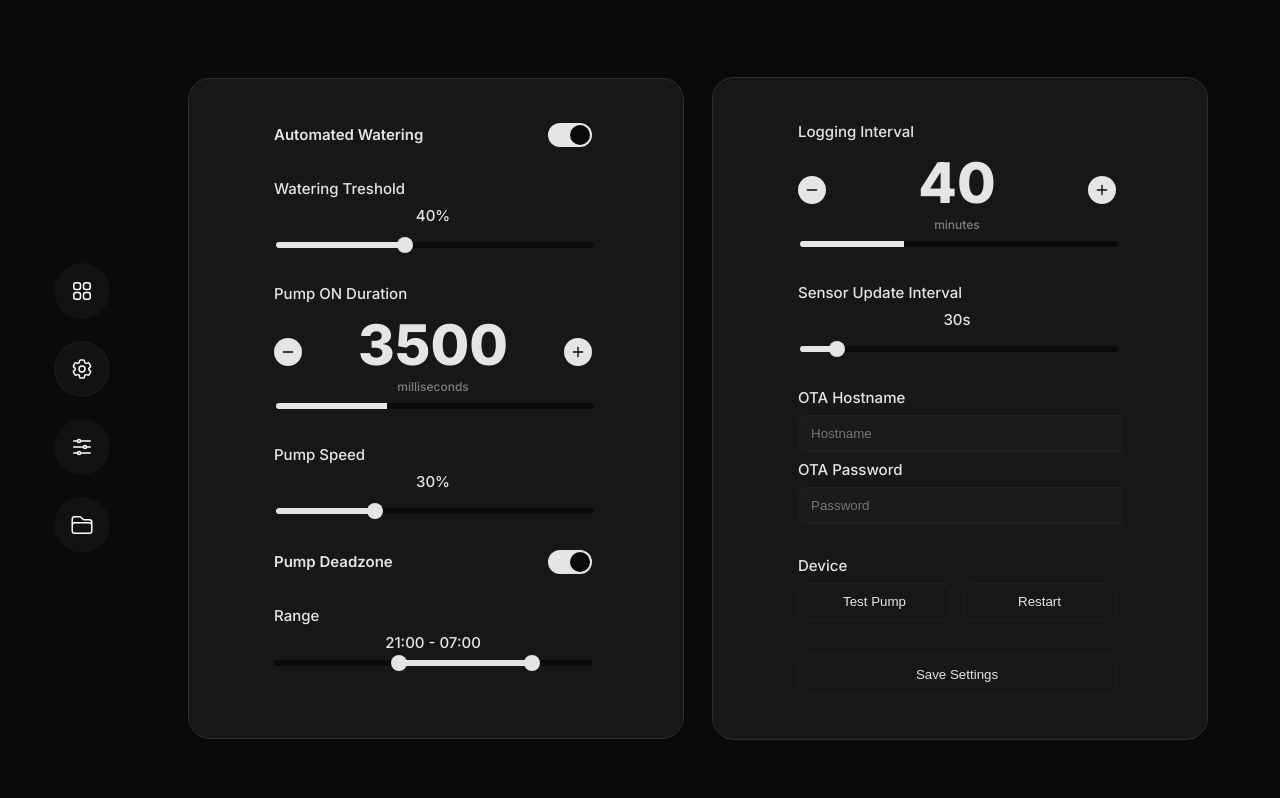
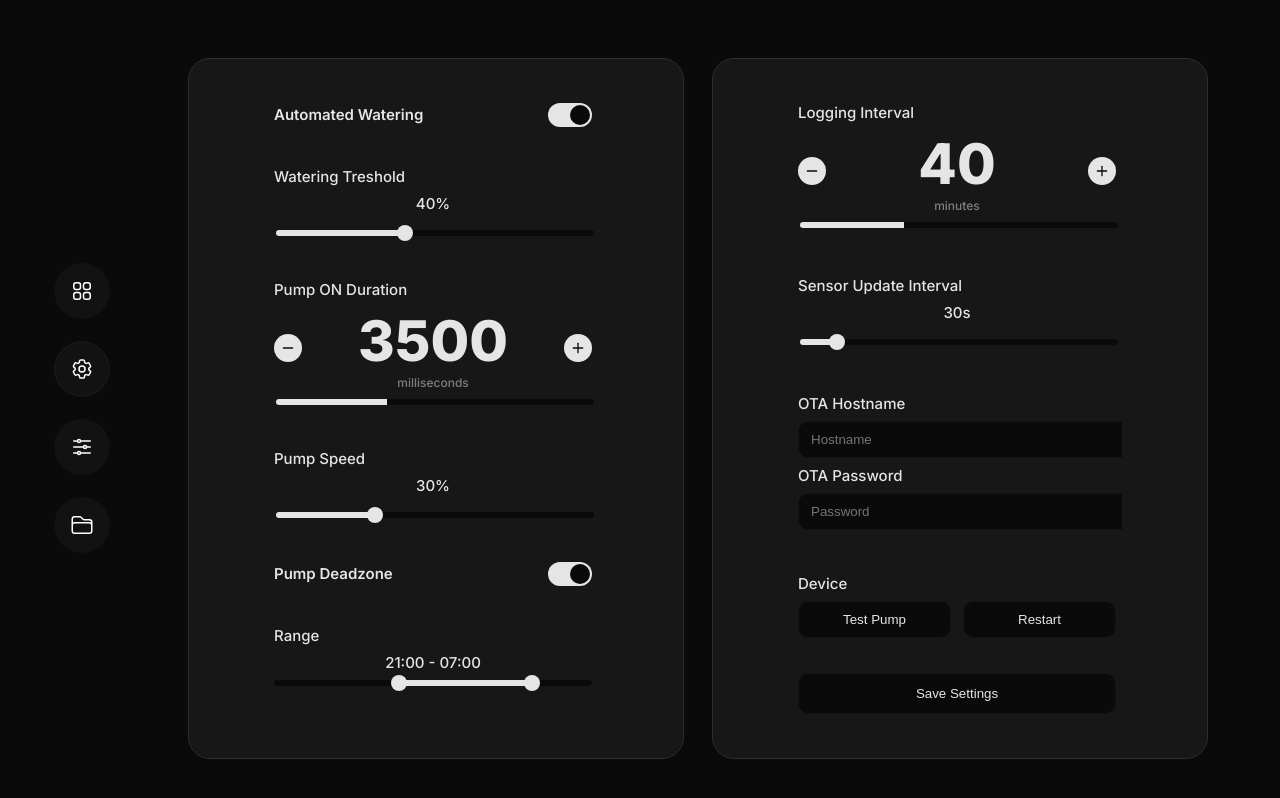
Before and after one commit to AthemiS13/Flory, a Next.js app in the folder my-app/: page /settings in a window 1280 px wide. Shown: the top 798 px of the page. Built offline with nearby package versions, Linux system fonts and the light colour scheme.

Commit message:
feat: update settings card styles for improved layout and button interactions

```diff
--- a/my-app/app/globals.css
+++ b/my-app/app/globals.css
@@ -202,7 +202,7 @@ a.round-btn.active:focus-visible {
   display: grid;
   grid-template-columns: 1fr 1fr;
   gap: 28px;
-  align-items: center;
+  align-items: stretch;
 }
 
 .settings-card { padding: 28px; border-radius: var(--rounded-lg); }
@@ -229,26 +229,49 @@ a.round-btn.active:focus-visible {
   padding-bottom: 16px;
 }
 
-.settings-card-body { flex: 1 1 auto; display:flex; flex-direction:column; gap:32px; justify-content: space-between }
-.settings-card-footer { margin-top: 12px; margin-left: 0; margin-right: 0; margin-bottom: 0; align-self: stretch; margin-top: auto }
+.settings-card-body { flex: 1 1 auto; display:flex; flex-direction:column; gap:40px; justify-content: space-between }
+.settings-card-footer { margin-top: 24px; margin-left: 0; margin-right: 0; margin-bottom: 0; align-self: stretch; margin-top: auto }
 
 .settings-input {
   width: 100%;
   padding: 10px 12px;
   border-radius: 10px;
-  background: rgba(255,255,255,0.02);
+  background: #0A0A0A;
   border: 1px solid rgba(255,255,255,0.03);
   color: var(--fg);
   outline: none;
 }
 
 .ui-button, .ui-button:focus {
-  background: transparent;
+  background: #0A0A0A;
   color: var(--fg);
   border: 1px solid rgba(255,255,255,0.04);
   padding: 10px 14px;
   border-radius: 10px;
   cursor: pointer;
+  transition: background 0.15s ease;
+  outline: none;
+}
+
+.ui-button:active {
+  background: #E5E5E5;
+  color: #0A0A0A;
+  animation: button-pulse 0.3s ease;
+}
+
+@keyframes button-pulse {
+  0% {
+    background: #0A0A0A;
+    color: var(--fg);
+  }
+  50% {
+    background: #E5E5E5;
+    color: #0A0A0A;
+  }
+  100% {
+    background: #0A0A0A;
+    color: var(--fg);
+  }
 }
 
 /* small tweak for range inputs */
```
